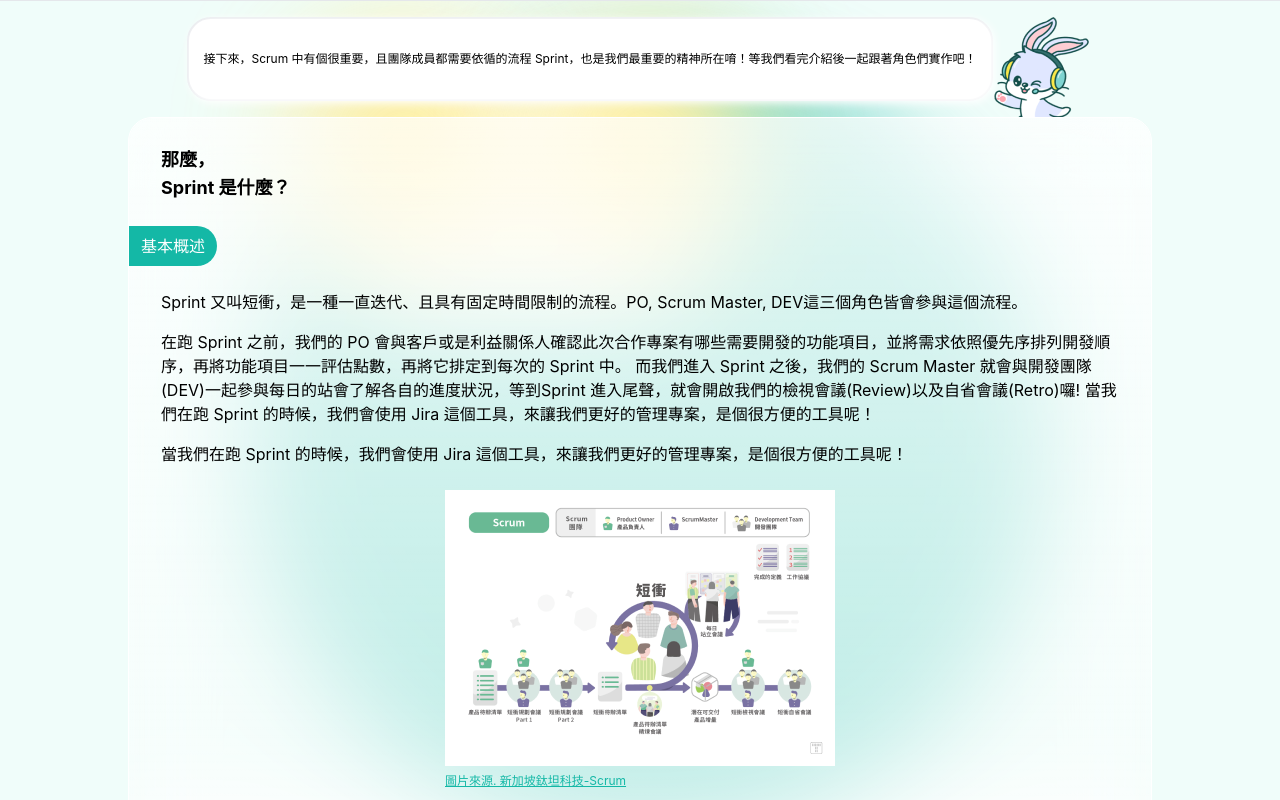
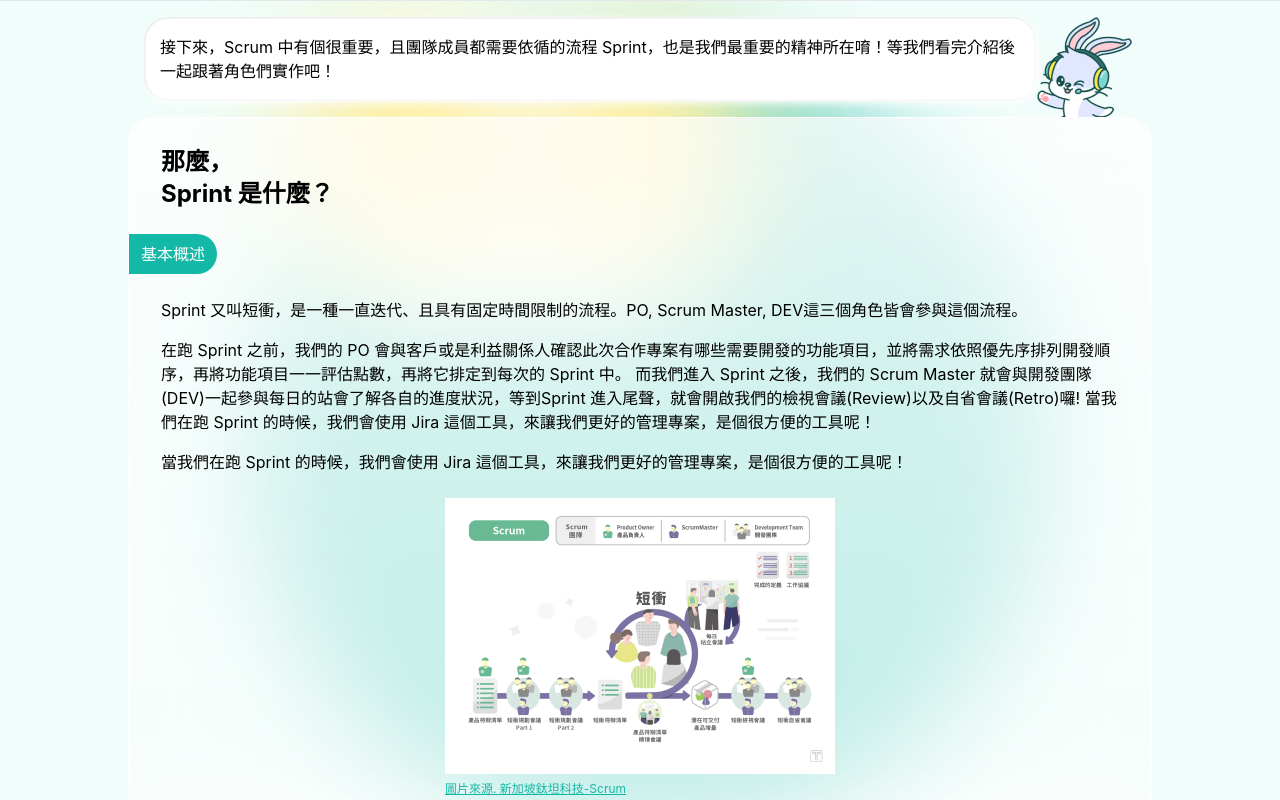
Before and after one commit to alphatero/f2e_scrum_frontend, a React (Create React App) app: page /introduction/sprint-guide in a window 1280 px wide. Shown: the top 800 px of the page. Built offline with nearby package versions, Linux system fonts and the light colour scheme.

Commit message:
fix: page introduction/scrum font-size

```diff
--- a/src/components/introduction/IntroductionLayout.jsx
+++ b/src/components/introduction/IntroductionLayout.jsx
@@ -34,7 +34,7 @@ export function IntroductionLayout({ info }) {
 
           <ScrumMessageBox />
 
-          <p className="text-xs mx-4">{guide}</p>
+          <p className="text-xs md:text-base mx-4">{guide}</p>
         </div>
         <div className="relative object-contain flex">
           <img
@@ -48,7 +48,7 @@ export function IntroductionLayout({ info }) {
         <div className={clsx('flex flex-col', 'justify-between items-center space-y-4 py-4')}>
           <article className="flex flex-col px-5">
             {titles.map((title) => (
-              <p key={`title_${title.id}`} className="font-bold text-lg">
+              <p key={`title_${title.id}`} className="font-bold text-lg md:text-2xl">
                 {title.content}
               </p>
             ))}
@@ -56,7 +56,7 @@ export function IntroductionLayout({ info }) {
               <Tag text={sectionTitle} />
             </div>
             {article.map((word) => (
-              <p key={word} className="py-2">
+              <p key={word} className="py-2 text-sm md:text-base">
                 {word}
               </p>
             ))}
--- a/src/components/introduction/Tag.jsx
+++ b/src/components/introduction/Tag.jsx
@@ -11,7 +11,7 @@ export function Tag(props) {
     <div className={clsx(
       'inline-block',
       'py-2 px-3 -translate-x-8',
-      'text-white rounded-r-full',
+      'text-sm md:text-base text-white rounded-r-full',
       tagStyle[type],
       className,
     )}
```
